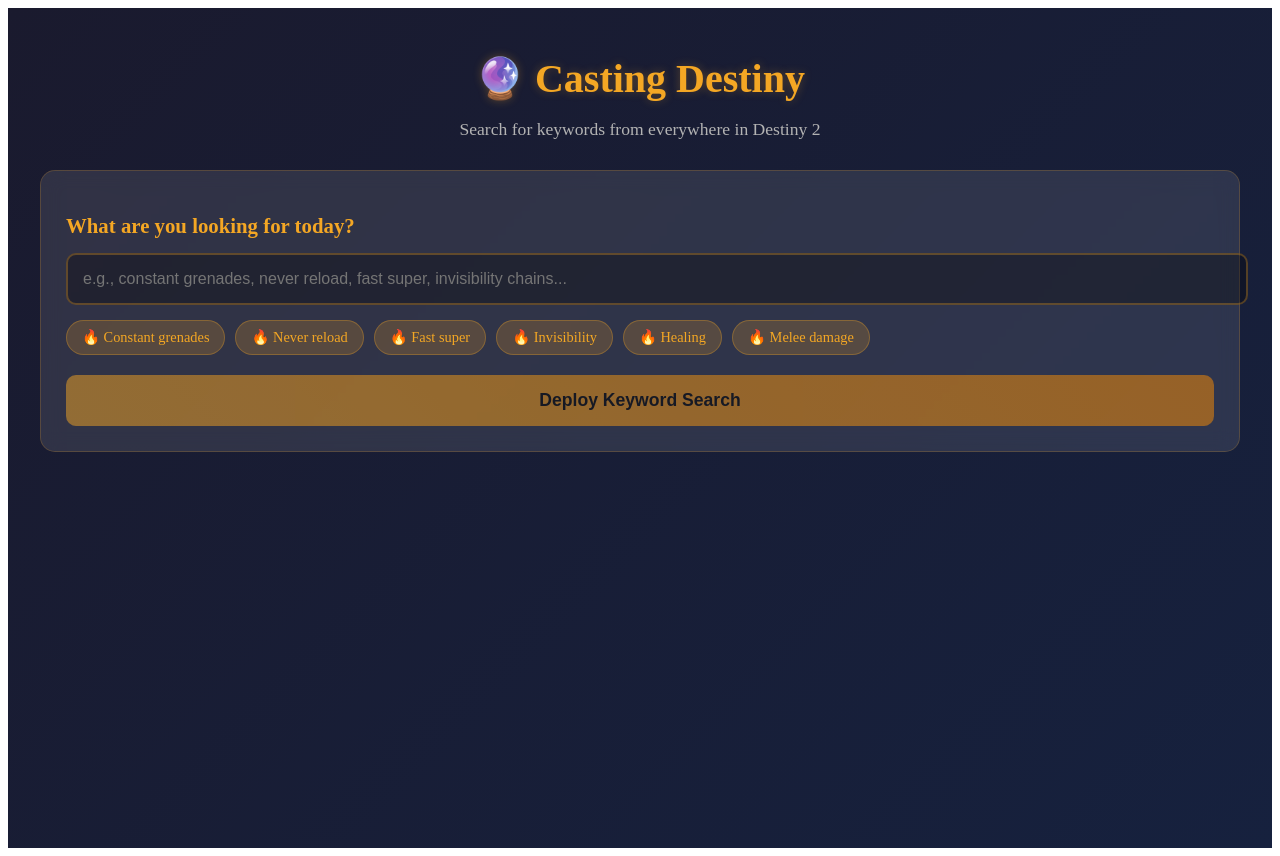
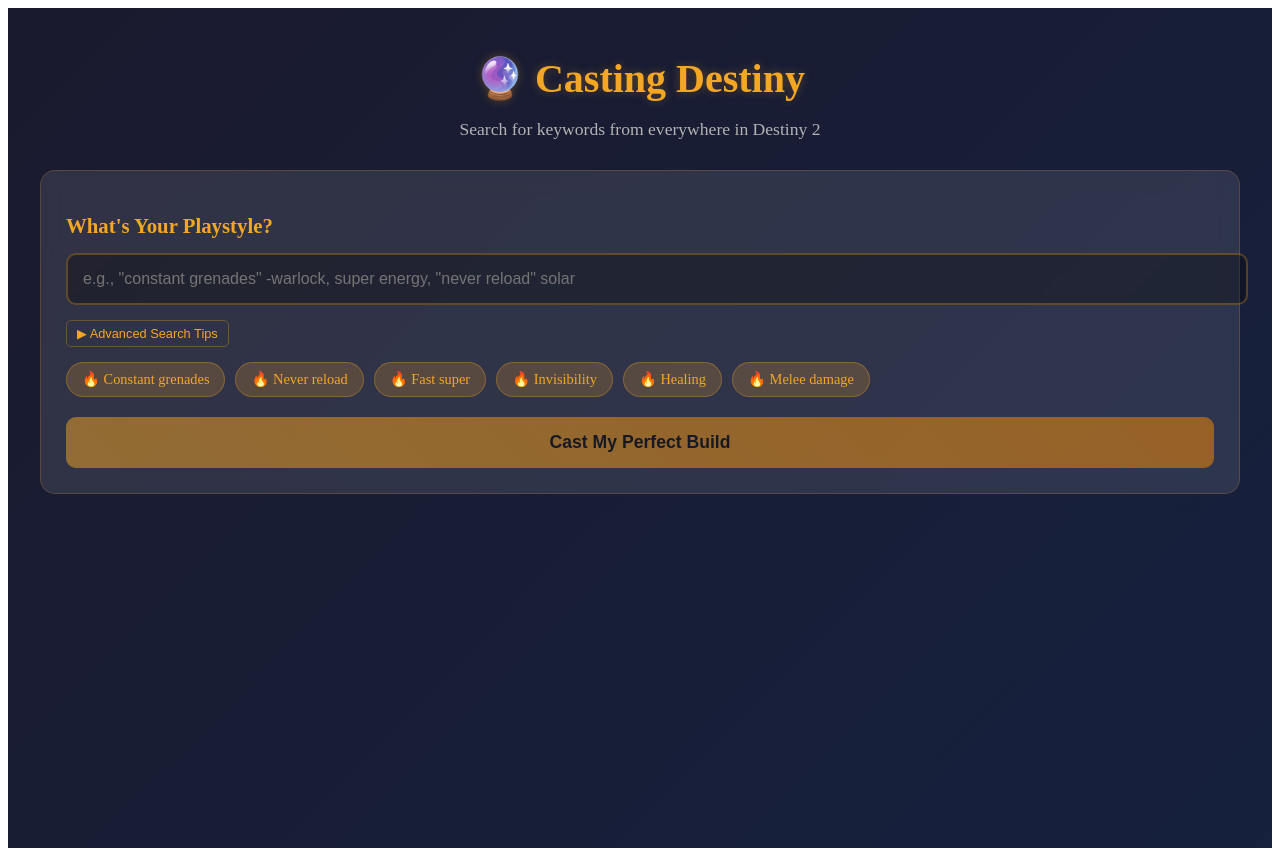
Before and after one commit to sickontuesdays/casting-destiny, a Next.js app: page / in a window 1280 px wide. Built offline with nearby package versions, Linux system fonts and the light colour scheme.

Commit message:
Update BuildCreator.js

```diff
--- a/components/BuildCreator.js
+++ b/components/BuildCreator.js
@@ -2,6 +2,7 @@
 
 const BuildCreator = ({ onSearch, isLoading }) => {
   const [keywords, setKeywords] = useState('');
+  const [showAdvancedHelp, setShowAdvancedHelp] = useState(false);
 
   const handleSubmit = (e) => {
     e.preventDefault();
@@ -16,6 +17,14 @@
     setKeywords(newValue);
   };
 
+  const advancedExamples = [
+    'grenade -warlock',
+    '"auto reload" solar',
+    'super energy -pvp',
+    '"never reload" -exotic',
+    'invisibility "void hunter"'
+  ];
+
   return (
     <div style={{
       background: 'rgba(255, 255, 255, 0.1)',
@@ -29,14 +38,14 @@
         color: '#f4a724',
         marginBottom: '15px',
         fontSize: '1.3rem'
-      }}>What are you looking for today?</h2>
+      }}>What's Your Playstyle?</h2>
 
       <form onSubmit={handleSubmit}>
         <input
           type="text"
           value={keywords}
           onChange={(e) => setKeywords(e.target.value)}
-          placeholder="e.g., constant grenades, never reload, fast super, invisibility chains..."
+          placeholder='e.g., "constant grenades" -warlock, super energy, "never reload" solar'
           style={{
             width: '100%',
             padding: '15px',
@@ -57,6 +66,83 @@
             e.target.style.boxShadow = 'none';
           }}
         />
+
+        {/* Advanced Search Help Toggle */}
+        <div style={{ marginBottom: '15px' }}>
+          <button
+            type="button"
+            onClick={() => setShowAdvancedHelp(!showAdvancedHelp)}
+            style={{
+              background: 'none',
+              border: '1px solid rgba(244, 167, 36, 0.3)',
+              color: '#f4a724',
+              padding: '5px 10px',
+              borderRadius: '5px',
+              cursor: 'pointer',
+              fontSize: '0.8rem',
+              transition: 'all 0.3s ease'
+            }}
+            onMouseEnter={(e) => {
+              e.target.style.borderColor = '#f4a724';
+              e.target.style.background = 'rgba(244, 167, 36, 0.1)';
+            }}
+            onMouseLeave={(e) => {
+              e.target.style.borderColor = 'rgba(244, 167, 36, 0.3)';
+              e.target.style.background = 'none';
+            }}
+          >
+            {showAdvancedHelp ? '▼' : '▶'} Advanced Search Tips
+          </button>
+        </div>
+
+        {/* Advanced Search Help */}
+        {showAdvancedHelp && (
+          <div style={{
+            background: 'rgba(0, 0, 0, 0.2)',
+            borderRadius: '8px',
+            padding: '15px',
+            marginBottom: '15px',
+            border: '1px solid rgba(244, 167, 36, 0.2)'
+          }}>
+            <h4 style={{ color: '#f4a724', marginBottom: '10px', fontSize: '1rem' }}>
+              Advanced Search Syntax:
+            </h4>
+            <div style={{ color: '#b3b3b3', fontSize: '0.9rem', lineHeight: '1.4' }}>
+              <div style={{ marginBottom: '8px' }}>
+                <strong style={{ color: '#e6e6e6' }}>Exclude terms:</strong> Use <code style={{ background: 'rgba(244, 167, 36, 0.2)', padding: '2px 4px', borderRadius: '3px' }}>-term</code>
+              </div>
+              <div style={{ marginBottom: '8px' }}>
+                <strong style={{ color: '#e6e6e6' }}>Exact phrases:</strong> Use <code style={{ background: 'rgba(244, 167, 36, 0.2)', padding: '2px 4px', borderRadius: '3px' }}>"exact phrase"</code>
+              </div>
+              <div style={{ marginBottom: '10px' }}>
+                <strong style={{ color: '#e6e6e6' }}>Examples:</strong>
+              </div>
+              {advancedExamples.map((example, index) => (
+                <div
+                  key={index}
+                  onClick={() => setKeywords(example)}
+                  style={{
+                    background: 'rgba(244, 167, 36, 0.1)',
+                    padding: '5px 8px',
+                    borderRadius: '4px',
+                    margin: '2px 0',
+                    cursor: 'pointer',
+                    transition: 'background 0.2s ease',
+                    fontFamily: 'monospace'
+                  }}
+                  onMouseEnter={(e) => {
+                    e.target.style.background = 'rgba(244, 167, 36, 0.2)';
+                  }}
+                  onMouseLeave={(e) => {
+                    e.target.style.background = 'rgba(244, 167, 36, 0.1)';
+                  }}
+                >
+                  {example}
+                </div>
+              ))}
+            </div>
+          </div>
+        )}
 
         <div style={{ display: 'flex', flexWrap: 'wrap', gap: '10px', marginBottom: '20px' }}>
           {['constant grenades', 'never reload', 'fast super', 'invisibility', 'healing', 'melee damage'].map((suggestion) => (
@@ -116,7 +202,7 @@
             }
           }}
         >
-          {isLoading ? 'Searching...' : 'Deploy Keyword Search'}
+          {isLoading ? 'Casting...' : 'Cast My Perfect Build'}
         </button>
       </form>
     </div>
```
